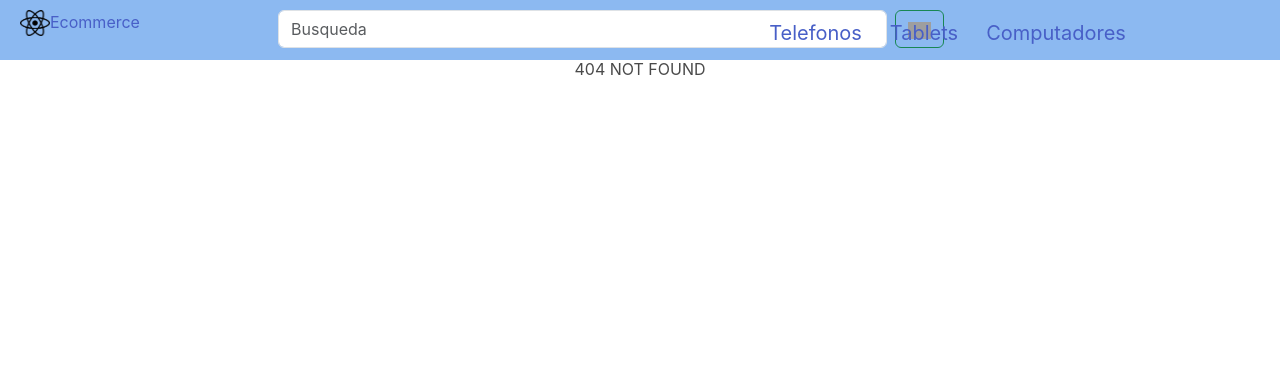
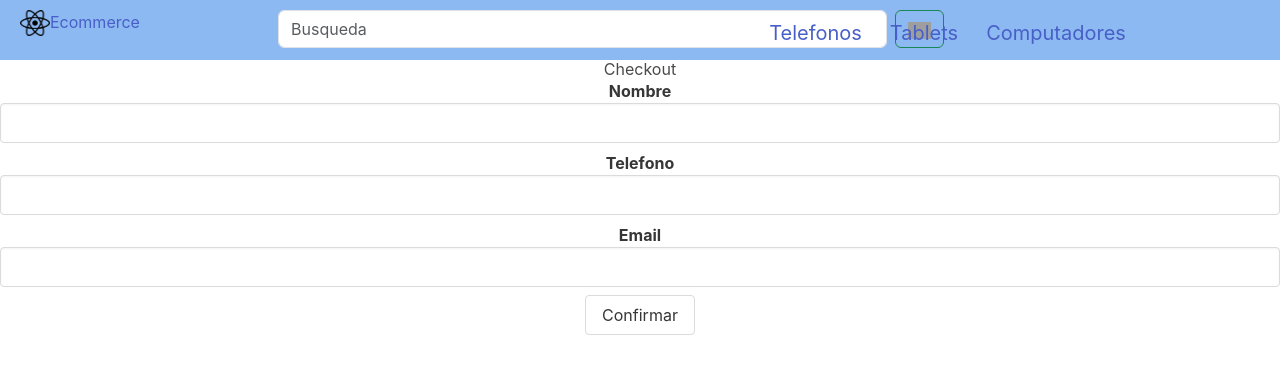
Before and after one commit to ALan2573/Ecommerce-React-JS, a React (Create React App) app: page /checkout in a window 1280 px wide. Before the commit this address had no page. Shown: the top 374 px of the page. Built offline with nearby package versions, Linux system fonts and the light colour scheme; grey boxes are pictures that could not be loaded.

Commit message:
acomode checkout

```diff
--- a/src/App.js
+++ b/src/App.js
@@ -1,4 +1,3 @@
-
 import './App.css';
 import NavBar from './components/NavBar/NavBar';
 import ItemListContainer from './pages/ItemListContainer/ItemListContainer.js';
@@ -7,8 +6,7 @@ import ItemDetailContainer from './pages/ItemDetailContainer/ItemDetailContainer
 import { BrowserRouter, Routes, Route } from "react-router-dom";
 import { CartProvider } from './components/context/CartContext.js';
 import Cart from './pages/Cart/Cart.js';
-import { useEffect , useState } from "react";
-import {db} from "./config/firebase";
+import Checkout from './pages/Checkout/Checkout.js';
 function App() {
   return (
     <div className="App">
@@ -20,6 +18,7 @@ function App() {
           <Route path="/category/:categoryId" element={<ItemListContainer />} />
           <Route path="/item/:itemId" element={<ItemDetailContainer />} />
           <Route path="/cart" element={<Cart />} />
+          <Route path="/checkout" element={<Checkout />} />
           <Route path="*" element={<h1>404 NOT FOUND</h1>} />
         </Routes>
         </CartProvider>
--- /dev/null
+++ b/src/components/CheckoutForm/CheckoutForm.js
@@ -0,0 +1,65 @@
+
+import { useState } from 'react';
+// import './CheckoutForm.css';
+
+const CheckoutForm = ({ onConfirm }) => {
+  const [name, setName] = useState('');
+  const [phone, setPhone] = useState('');
+  const [email, setEmail] = useState('');
+
+  const handleConfirm = (e) => {
+    e.preventDefault();
+
+    const userData = {
+      name,
+      phone,
+      email,
+    };
+
+    onConfirm(userData);
+  };
+
+  return (
+    <div className="CheckoutForm">
+      <form onSubmit={handleConfirm}>
+        <label className="label">
+          Nombre
+          <input
+            className="input"
+            type="text"
+            value={name}
+            onChange={({ target }) => setName(target.value)}
+          />
+        </label>
+
+        <label className="label">
+          Telefono
+          <input
+            className="input"
+            type="text"
+            value={phone}
+            onChange={({ target }) => setPhone(target.value)}
+          />
+        </label>
+
+        <label className="label">
+          Email
+          <input
+            className="input"
+            type="text"
+            value={email}
+            onChange={({ target }) => setEmail(target.value)}
+          />
+        </label>
+
+        <div className="label">
+          <button className="button" type="submit">
+            Confirmar
+          </button>
+        </div>
+      </form>
+    </div>
+  );
+};
+
+export default CheckoutForm;
--- a/src/pages/Cart/Cart.js
+++ b/src/pages/Cart/Cart.js
@@ -1,32 +1,134 @@
-import './Cart.css'
-import { useContext } from 'react'
-import { CartContext } from '../../components/context/CartContext.js'
-import CartItem from '../../components/CartItem/CartItem'
-import { Link } from 'react-router-dom'
+// import './Cart.css'
+// import { useContext } from 'react'
+// import { CartContext } from '../../components/context/CartContext.js'
+// import CartItem from '../../components/CartItem/CartItem'
+// import { Link } from 'react-router-dom'
+
+// const Cart = () => {
+
+//     const { cart, clearCart, totalQuantity, total } = useContext(CartContext)
+
+//     if(totalQuantity === 0) {
+//         return (
+//             <div>
+//                 <h2>No hay elementos en el carrito</h2>
+//                 <Link to='/' className="BotonComprar button is-success">Volver al inicio</Link>
+//             </div>
+//         )
+//     }
+
+
+
+//   return (
+//     <div className="Cart">
+//       {cart.map(product => (
+//         <CartItem key={product.id} {...product} />
+//       ))}
+//     <h3>Total: ${total ? total.toFixed(2) : '0.00'}</h3>
+//       <button onClick={() => clearCart()} className="BotonComprar buttonCart button is-success">
+//         Vaciar carrito
+//       </button>
+//       <Link to="/checkout" className="BotonComprar button buttonCart is-success">
+//         Checkout
+//       </Link>
+//     </div>
+//   );
+// };
+
+
+
+// export default Cart
+
+// Cart.js
+
+// import React from 'react';
+// import { useContext } from 'react';
+// import { CartContext } from '../../components/context/CartContext.js';
+// import CartItem from '../../components/CartItem/CartItem';
+// import { Link } from 'react-router-dom';
+
+// const Cart = () => {
+//   const { cart, clearCart, totalQuantity, total } = useContext(CartContext);
+
+//   if (totalQuantity === 0) {
+//     return (
+//       <div>
+//         <h2>No hay elementos en el carrito</h2>
+//         <Link to="/" className="BotonComprar button is-success">
+//           Volver al inicio
+//         </Link>
+//       </div>
+//     );
+//   }
+
+//   return (
+//     <div className="Cart">
+//       {cart.map(product => (
+//         <CartItem key={product.id} {...product} />
+//       ))}
+//       <h3>Total: ${total ? total.toFixed(2) : '0.00'}</h3>
+//       <button
+//         onClick={() => clearCart()}
+//         className="BotonComprar buttonCart button is-success"
+//       >
+//         Vaciar carrito
+//       </button>
+//       <Link to="/checkout" className="BotonComprar button buttonCart is-success">
+//         Checkout
+//       </Link>
+//     </div>
+//   );
+// };
+
+// export default Cart;
+
+import './Cart.css';
+import { useContext } from 'react';
+import { CartContext } from '../../components/context/CartContext.js';
+import CartItem from '../../components/CartItem/CartItem';
+import { Link } from 'react-router-dom';
 
 const Cart = () => {
+  const { cart, clearCart } = useContext(CartContext);
 
-    const { cart, clearCart, totalQuantity, total } = useContext(CartContext)
+  // Calcula total y totalQuantity directamente desde el contexto
+  const { total, totalQuantity } = cart.reduce(
+    (acc, item) => {
+      acc.total += item.price * item.quantity;
+      acc.totalQuantity += item.quantity;
+      return acc;
+    },
+    { total: 0, totalQuantity: 0 }
+  );
 
-    if(totalQuantity === 0) {
+  if (totalQuantity === 0) {
     return (
       <div>
         <h2>No hay elementos en el carrito</h2>
-                <Link to='/' className="BotonComprar button is-success">Volver al inicio</Link>
+        <Link to="/" className="BotonComprar button is-success">
+          Volver al inicio
+        </Link>
       </div>
-        )
+    );
   }
 
   return (
     <div className="Cart">
-            {cart.map (p => <CartItem key={p.id} {...p} />)}
-            <h3>Total: ${total}</h3>
-            <button onClick={() => clearCart()} className="BotonComprar buttonCart button is-success ">Vaciar carrito</button>
-            <Link to='/checkout' className="BotonComprar button buttonCart is-success">Checkout</Link>
+      {cart.map((product) => (
+        <CartItem key={product.id} {...product} />
+      ))}
+      <h3>Total: ${total.toFixed(2)}</h3>
+      <button
+        onClick={() => clearCart()}
+        className="BotonComprar buttonCart button is-success"
+      >
+        Vaciar carrito
+      </button>
+      <Link to="/checkout" className="BotonComprar button buttonCart is-success">
+        Checkout
+      </Link>
     </div>
-    )
+  );
+};
 
-}
-
-
-export default Cart
+export default Cart;
--- /dev/null
+++ b/src/pages/Checkout/Checkout.js
@@ -0,0 +1,93 @@
+import React from 'react';
+import { db } from '../../config/firebase';
+import { Timestamp } from 'firebase/firestore';
+import { writeBatch, collection, getDocs, query, where, documentId, addDoc } from 'firebase/firestore';
+import { CartContext } from '../../components/context/CartContext';
+import CheckoutForm from '../../components/CheckoutForm/CheckoutForm.js';
+import { useState, useContext } from 'react';
+
+const Checkout = () => {
+  const [loading, setLoading] = useState(false);
+  const [orderId, setOrderId] = useState('');
+
+  const { cart, total, clearCart } = useContext(CartContext);
+
+  const createOrder = async ({ name, phone, email }) => {
+    setLoading(true);
+
+    try {
+      const objOrder = {
+        buyer: {
+          name,
+          phone,
+          email,
+        },
+        items: cart,
+        total: total || 0, // Asegúrate de que total tenga un valor, de lo contrario, asigna 0
+        date: Timestamp.fromDate(new Date()),
+      };
+
+      console.log('Orden a enviar:', objOrder);
+
+      const batch = writeBatch(db);
+      const outOfStock = [];
+
+      const ids = cart.map(product => product.id);
+
+      if (ids.length > 0) {
+        const productsRef = collection(db, 'Items');
+        const productsAddedFromFirestore = await getDocs(query(productsRef, where(documentId(), 'in', ids)));
+
+        const { docs } = productsAddedFromFirestore;
+
+        docs.forEach(doc => {
+          const dataDoc = doc.data();
+          const stockDb = dataDoc.stock;
+
+          const productAddedToCart = cart.find(product => product.id === doc.id);
+          const quantity = productAddedToCart?.quantity;
+
+          if (stockDb >= quantity) {
+            batch.update(doc.ref, { stock: stockDb - quantity });
+          } else {
+            outOfStock.push({ id: doc.id, ...dataDoc });
+          }
+        });
+
+        if (outOfStock.length === 0) {
+          await batch.commit();
+          const orderRef = collection(db, 'Orders');
+          const orderAdded = await addDoc(orderRef, objOrder);
+          setOrderId(orderAdded.id);
+          clearCart();
+        } else {
+          console.log('Hay productos fuera de stock');
+        }
+
+      } else {
+        console.log('El carrito está vacío');
+      }
+    } catch (error) {
+      console.log(error);
+    } finally {
+      setLoading(false);
+    }
+  };
+
+  if (loading) {
+    return <h1>Se está generando tu orden</h1>;
+  }
+
+  if (orderId) {
+    return <h1>El id de tu orden es: {orderId}</h1>;
+  }
+
+  return (
+    <div>
+      <h1>Checkout</h1>
+      <CheckoutForm onConfirm={createOrder} />
+    </div>
+  );
+};
+
+export default Checkout;
```
Also changed, not shown: src/components/context/CartContext.js (+59 -0 lines). Lines whose indentation alone changed are shown as unchanged.
